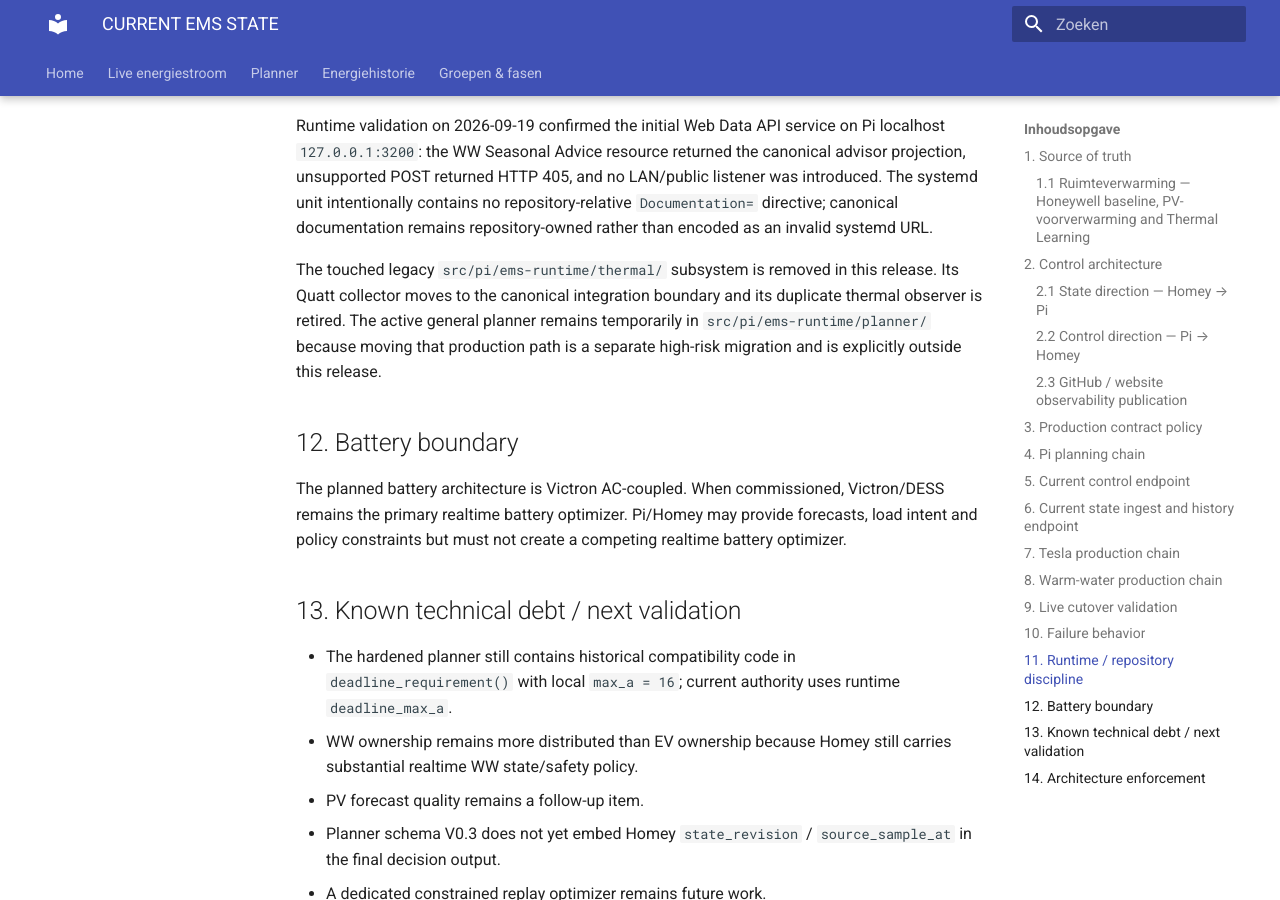
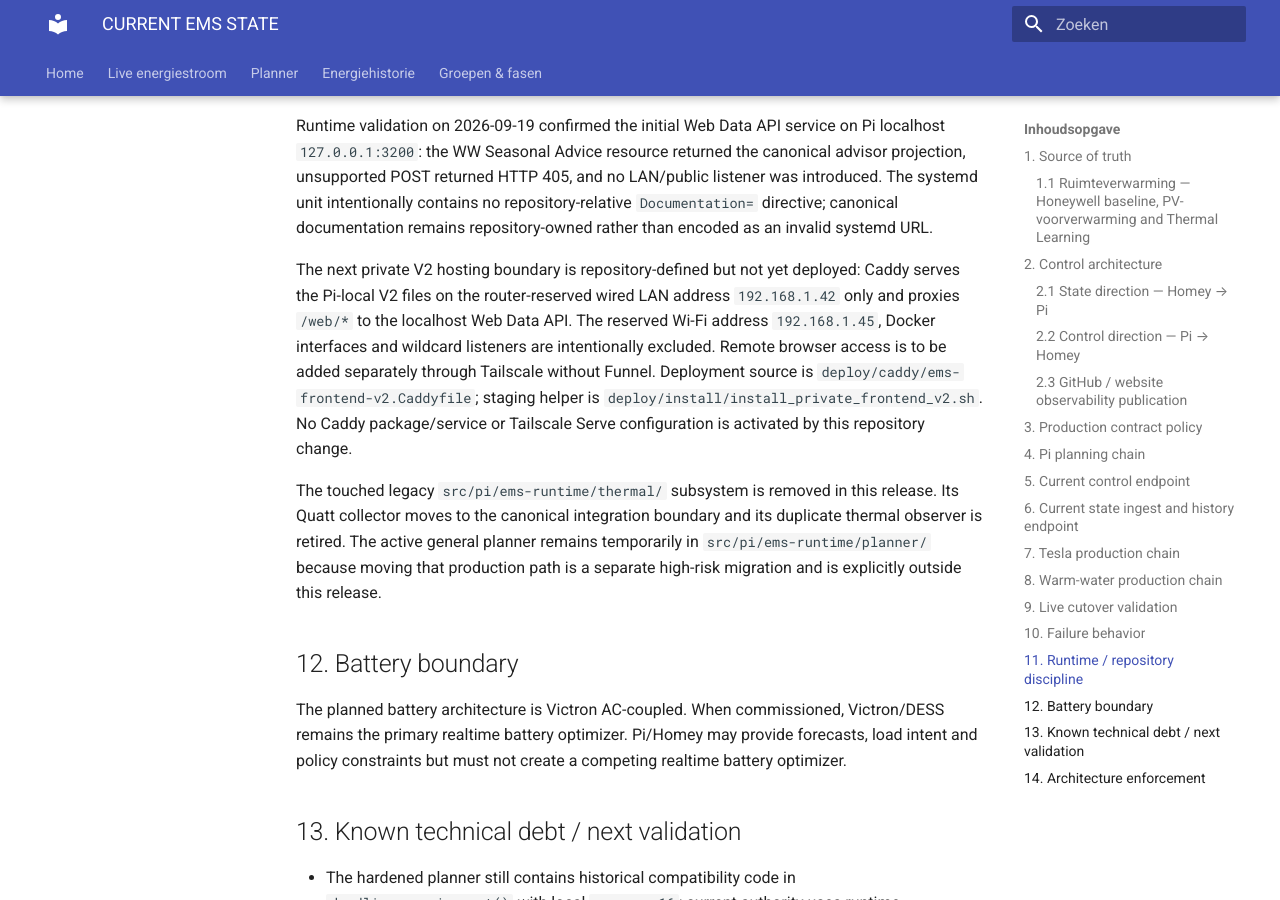
Before and after one commit to OnsKasteeltje/homey-energy-manual, an MkDocs documentation site: the page built from docs/architecture/CURRENT-EMS-STATE.md, in a window 1280 px wide and 900 px high, scrolled down 8561 px. Built offline with MkDocs 1.6.1 and Material for MkDocs 9.7.7, drawn with Linux system fonts in a browser that asks for light colours.

Commit message:
architecture: record staged private V2 web host

```diff
--- a/docs/architecture/CURRENT-EMS-STATE.md
+++ b/docs/architecture/CURRENT-EMS-STATE.md
@@ -203,6 +203,8 @@ The Web Data API security baseline is mandatory and canonical in `docs/architect
 
 Runtime validation on 2026-09-19 confirmed the initial Web Data API service on Pi localhost `127.0.0.1:3200`: the WW Seasonal Advice resource returned the canonical advisor projection, unsupported POST returned HTTP 405, and no LAN/public listener was introduced. The systemd unit intentionally contains no repository-relative `Documentation=` directive; canonical documentation remains repository-owned rather than encoded as an invalid systemd URL.
 
+The next private V2 hosting boundary is repository-defined but not yet deployed: Caddy serves the Pi-local V2 files on the router-reserved wired LAN address `192.168.1.42` only and proxies `/web/*` to the localhost Web Data API. The reserved Wi-Fi address `192.168.1.45`, Docker interfaces and wildcard listeners are intentionally excluded. Remote browser access is to be added separately through Tailscale without Funnel. Deployment source is `deploy/caddy/ems-frontend-v2.Caddyfile`; staging helper is `deploy/install/install_private_frontend_v2.sh`. No Caddy package/service or Tailscale Serve configuration is activated by this repository change.
+
 The touched legacy `src/pi/ems-runtime/thermal/` subsystem is removed in this release. Its Quatt collector moves to the canonical integration boundary and its duplicate thermal observer is retired. The active general planner remains temporarily in `src/pi/ems-runtime/planner/` because moving that production path is a separate high-risk migration and is explicitly outside this release.
 
 ## 12. Battery boundary
```
